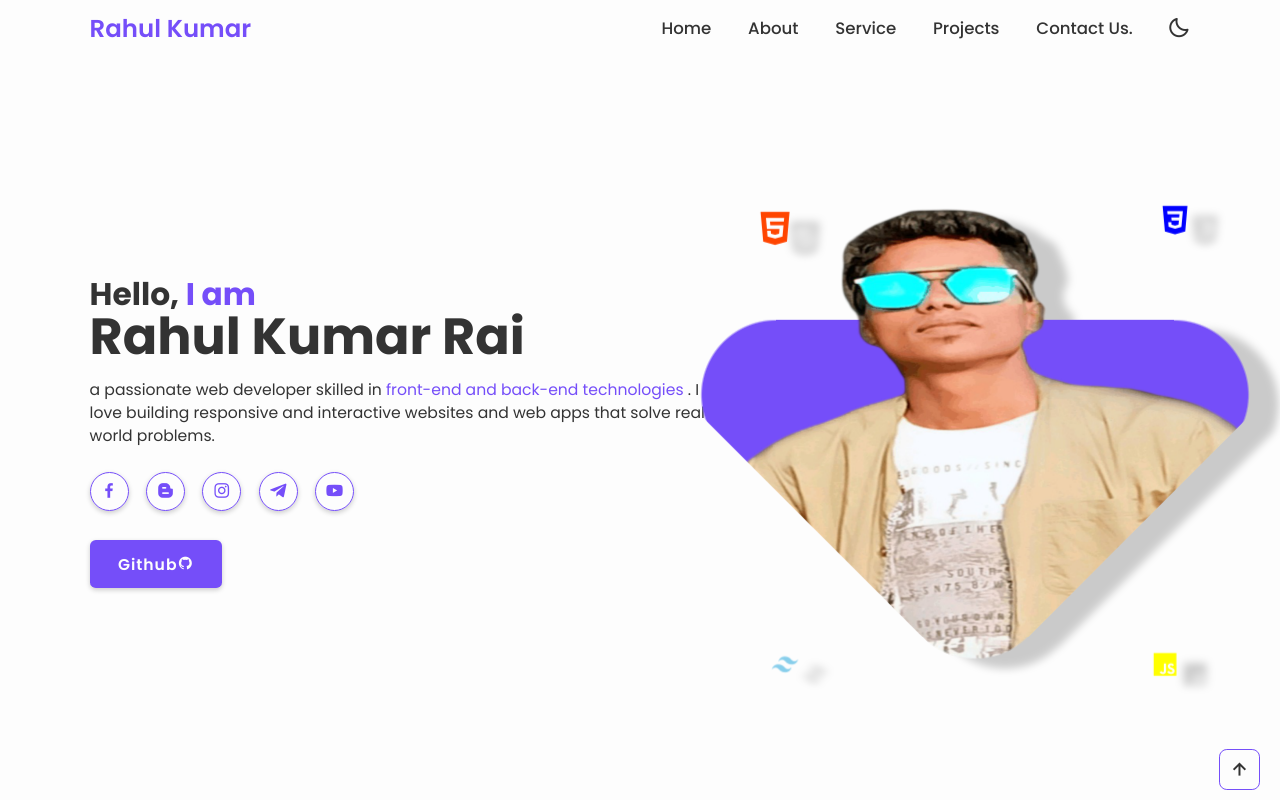
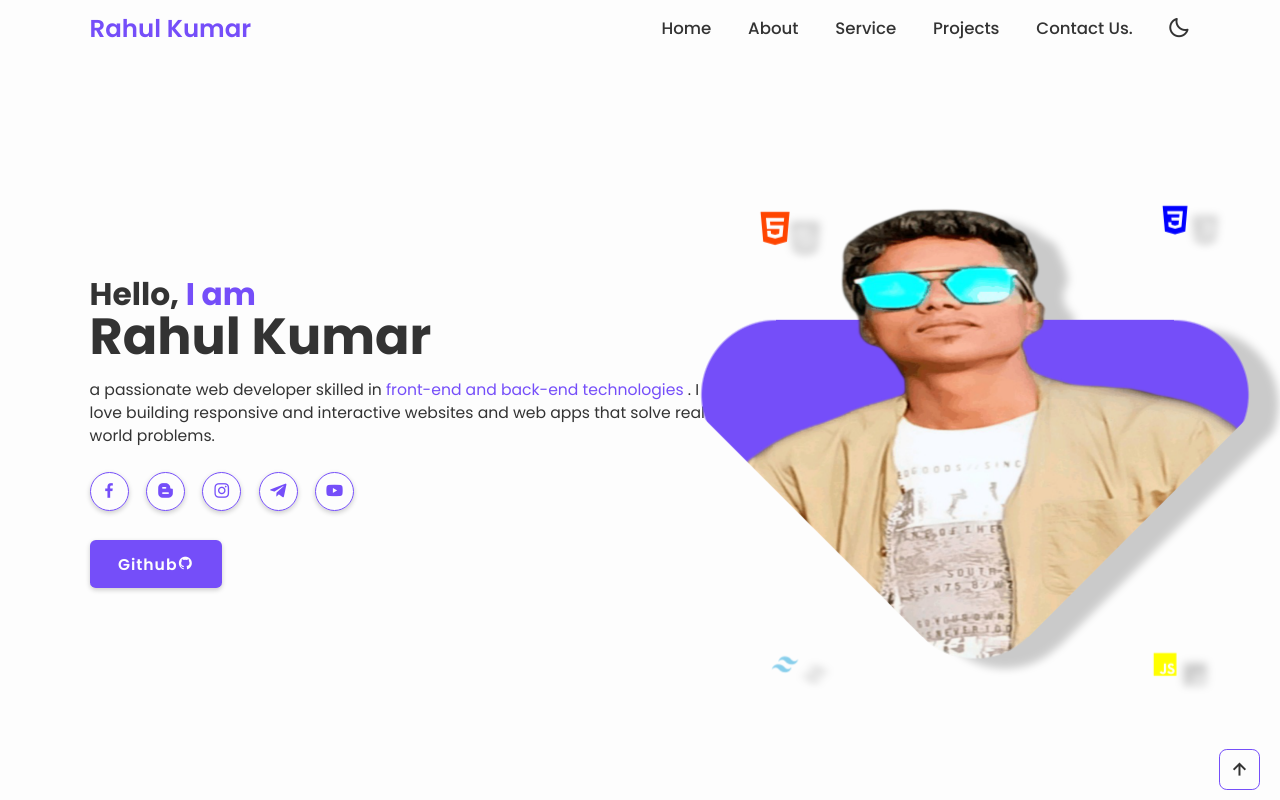
Before and after one commit to R26-Rahul/rahulkumar, a plain HTML site: page index.html in a window 1280 px wide. Shown: the top 800 px of the page. Drawn offline with nearby package versions, Linux system fonts and the light colour scheme; some packages are replaced by stand-ins of ours; a script that the page names is missing.

Commit message:
form updated

```diff
--- a/index.html
+++ b/index.html
@@ -5,7 +5,7 @@
     <meta charset="UTF-8">
     <meta name="viewport" content="width=device-width, initial-scale=1.0">
     <meta http-equiv="X-UA-Compatible" content="ie=edge">
-    <title>Rahul Kumar|Portfolio.</title>
+    <title>Rahul Kumar | Portfolio.</title>
     <meta name="description"
         content="Portfolio of Rahul Kumar - Front-End Developer skilled in HTML, CSS, Tailwind, and JavaScript.">
     <meta name="keywords"
@@ -57,7 +57,7 @@
         <div class="home-content">
             <!-- dinamic design here  -->
             <h3> Hello,<span> I am </span></h3>
-            <h1>Rahul Kumar Rai</h1>
+            <h1>Rahul Kumar</h1>
             <p>a passionate web developer skilled in <span>front-end and back-end technologies</span> . I love building
                 responsive and interactive websites and web apps that solve real-world problems. </p>
             <div class="socialmedia">
```
